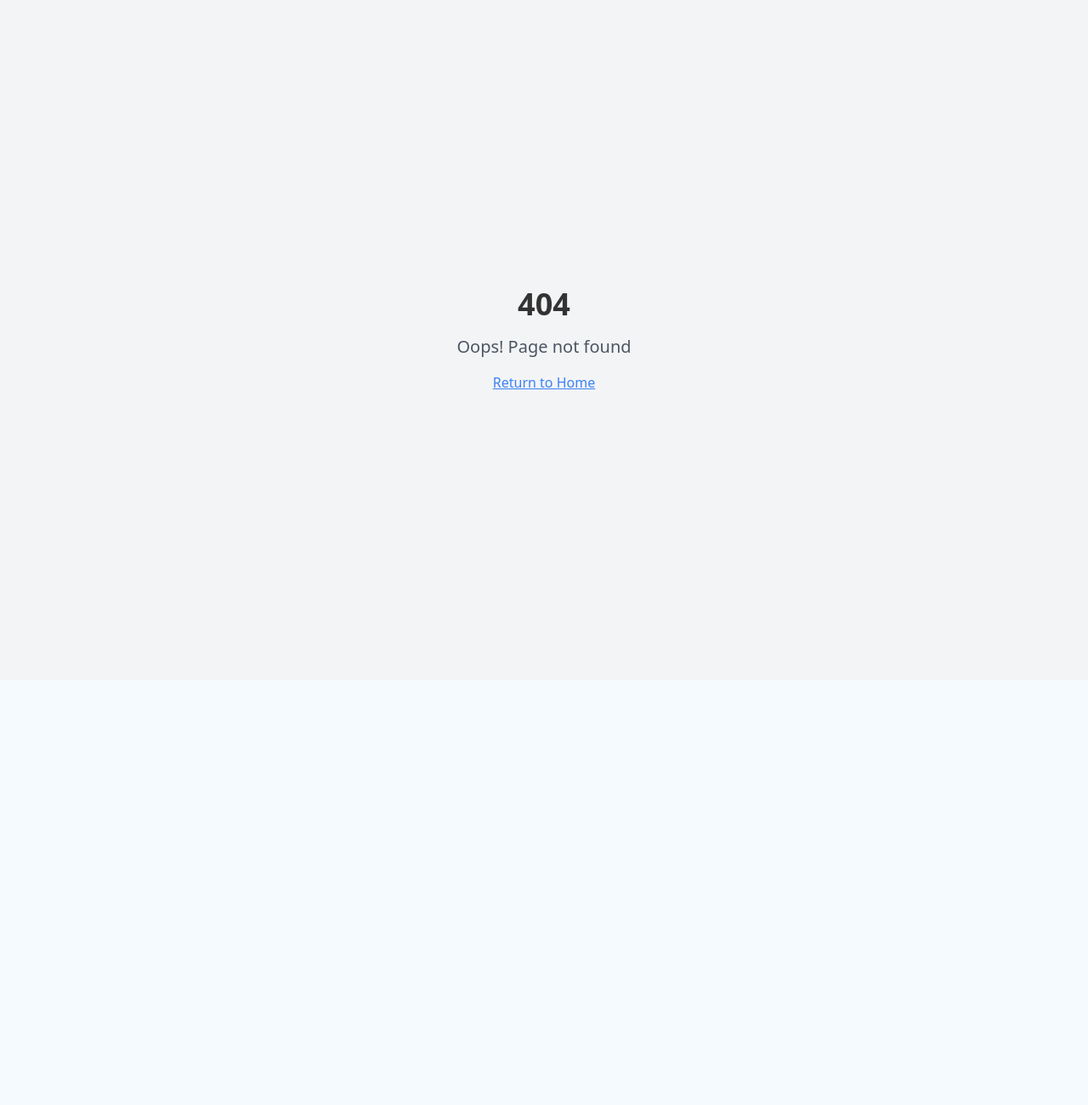
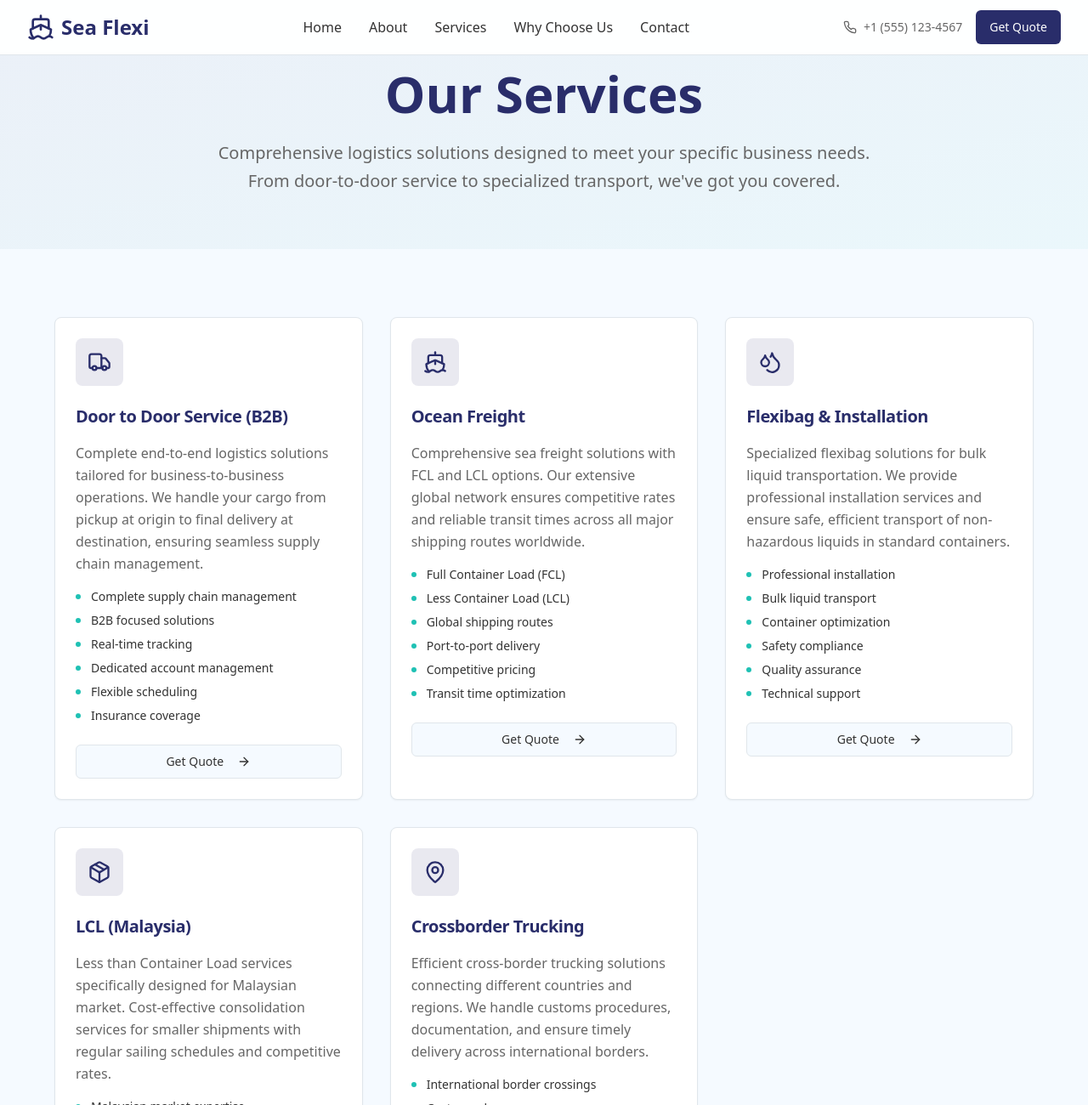
Before and after one commit to marcuskhor/sea-flexi-webfront, a React (Vite) app: page /services in a window 1280 px wide. Before the commit this address had no page. Shown: the top 1300 px of the page at 85% size. Before the commit the page ends 800 px from the top, so only its background shows below. Built offline with nearby package versions, Linux system fonts and the light colour scheme.

Commit message:
Add Services Page and Update Content
Update the services section with new content and create a dedicated services page. Link the new page in the navigation bar and footer.

```diff
--- a/src/App.tsx
+++ b/src/App.tsx
@@ -4,6 +4,7 @@ import { TooltipProvider } from "@/components/ui/tooltip";
 import { QueryClient, QueryClientProvider } from "@tanstack/react-query";
 import { BrowserRouter, Routes, Route } from "react-router-dom";
 import Index from "./pages/Index";
+import Services from "./pages/Services";
 import NotFound from "./pages/NotFound";
 
 const queryClient = new QueryClient();
@@ -16,6 +17,7 @@ const App = () => (
       <BrowserRouter>
         <Routes>
           <Route path="/" element={<Index />} />
+          <Route path="/services" element={<Services />} />
           {/* ADD ALL CUSTOM ROUTES ABOVE THE CATCH-ALL "*" ROUTE */}
           <Route path="*" element={<NotFound />} />
         </Routes>
--- a/src/components/Footer.tsx
+++ b/src/components/Footer.tsx
@@ -7,19 +7,18 @@ const Footer = () => {
     {
       title: "Services",
       links: [
-        { name: "Ocean Freight", href: "#services" },
-        { name: "Air Freight", href: "#services" },
-        { name: "Ground Transportation", href: "#services" },
-        { name: "Customs Clearance", href: "#services" },
-        { name: "Warehousing", href: "#services" },
-        { name: "Supply Chain Management", href: "#services" }
+        { name: "Door to Door Service (B2B)", href: "/services" },
+        { name: "Ocean Freight", href: "/services" },
+        { name: "Flexibag & Installation", href: "/services" },
+        { name: "LCL (Malaysia)", href: "/services" },
+        { name: "Crossborder Trucking", href: "/services" }
       ]
     },
     {
       title: "Company",
       links: [
-        { name: "About Us", href: "#about" },
-        { name: "Why Choose Us", href: "#why-choose-us" },
+        { name: "About Us", href: "/#about" },
+        { name: "Why Choose Us", href: "/#why-choose-us" },
         { name: "Careers", href: "#" },
         { name: "News & Updates", href: "#" },
         { name: "Case Studies", href: "#" },
@@ -29,7 +28,7 @@ const Footer = () => {
     {
       title: "Support",
       links: [
-        { name: "Contact Us", href: "#contact" },
+        { name: "Contact Us", href: "/#contact" },
         { name: "Track Shipment", href: "#" },
         { name: "Customer Portal", href: "#" },
         { name: "Documentation", href: "#" },
--- a/src/components/Header.tsx
+++ b/src/components/Header.tsx
@@ -6,11 +6,11 @@ const Header = () => {
   const [isMenuOpen, setIsMenuOpen] = useState(false);
 
   const navigationItems = [
-    { name: "Home", href: "#home" },
-    { name: "About", href: "#about" },
-    { name: "Services", href: "#services" },
-    { name: "Why Choose Us", href: "#why-choose-us" },
-    { name: "Contact", href: "#contact" },
+    { name: "Home", href: "/" },
+    { name: "About", href: "/#about" },
+    { name: "Services", href: "/services" },
+    { name: "Why Choose Us", href: "/#why-choose-us" },
+    { name: "Contact", href: "/#contact" },
   ];
 
   return (
--- a/src/components/ServicesSection.tsx
+++ b/src/components/ServicesSection.tsx
@@ -1,44 +1,38 @@
 import { Card, CardContent, CardHeader, CardTitle } from "@/components/ui/card";
 import { Button } from "@/components/ui/button";
-import { Ship, Plane, Truck, Package, FileCheck, Warehouse, ArrowRight } from "lucide-react";
+import { Ship, Truck, Package, ArrowRight } from "lucide-react";
 
 const ServicesSection = () => {
   const services = [
     {
+      icon: Truck,
+      title: "Door to Door Service (B2B)",
+      description: "Complete end-to-end logistics solutions tailored for business-to-business operations. We handle your cargo from pickup to final delivery.",
+      features: ["Complete supply chain management", "B2B focused solutions", "Real-time tracking", "Dedicated account management"]
+    },
+    {
       icon: Ship,
       title: "Ocean Freight",
-      description: "Comprehensive sea freight solutions with FCL and LCL options. Our extensive network ensures competitive rates and reliable transit times across all major shipping routes.",
-      features: ["Full Container Load (FCL)", "Less Container Load (LCL)", "Global routing options", "Port-to-port delivery"]
+      description: "Comprehensive sea freight solutions with FCL and LCL options. Our extensive global network ensures competitive rates and reliable transit times.",
+      features: ["Full Container Load (FCL)", "Less Container Load (LCL)", "Global shipping routes", "Port-to-port delivery"]
     },
     {
-      icon: Plane,
-      title: "Air Freight",
-      description: "Fast and reliable air cargo services for time-sensitive shipments. We offer door-to-door delivery with real-time tracking and express handling options.",
-      features: ["Express delivery", "Standard air freight", "Dangerous goods handling", "Temperature controlled"]
+      icon: Package,
+      title: "Flexibag & Installation",
+      description: "Specialized flexibag solutions for bulk liquid transportation with professional installation services for safe container transport.",
+      features: ["Professional installation", "Bulk liquid transport", "Container optimization", "Safety compliance"]
+    },
+    {
+      icon: Package,
+      title: "LCL (Malaysia)",
+      description: "Less than Container Load services specifically designed for Malaysian market with cost-effective consolidation and regular schedules.",
+      features: ["Malaysian market expertise", "Regular sailing schedules", "Cost-effective consolidation", "Local customs knowledge"]
     },
     {
       icon: Truck,
-      title: "Ground Transportation",
-      description: "Efficient trucking and inland transportation services connecting ports, airports, and final destinations with flexible scheduling and route optimization.",
-      features: ["Local delivery", "Long-haul trucking", "Cross-border transport", "Last-mile delivery"]
-    },
-    {
-      icon: FileCheck,
-      title: "Customs Clearance",
-      description: "Expert customs brokerage services to ensure smooth clearance of your goods. Our specialists handle documentation, compliance, and duty optimization.",
-      features: ["Import/export clearance", "Duty optimization", "Compliance management", "Documentation support"]
-    },
-    {
-      icon: Warehouse,
-      title: "Warehousing & Distribution",
-      description: "Secure storage and distribution facilities with inventory management, order fulfillment, and value-added services tailored to your needs.",
-      features: ["Inventory management", "Order fulfillment", "Pick & pack services", "Cross-docking"]
-    },
-    {
-      icon: Package,
-      title: "Supply Chain Management",
-      description: "End-to-end supply chain optimization with advanced analytics, demand forecasting, and integrated logistics solutions for maximum efficiency.",
-      features: ["Supply chain design", "Demand forecasting", "Vendor management", "Performance analytics"]
+      title: "Crossborder Trucking",
+      description: "Efficient cross-border trucking solutions connecting different countries with customs handling and timely delivery across borders.",
+      features: ["International border crossings", "Customs clearance", "Documentation handling", "Route optimization"]
     }
   ];
 
@@ -82,7 +76,7 @@ const ServicesSection = () => {
                     ))}
                   </ul>
                   <Button variant="outline" className="w-full group-hover:bg-accent group-hover:text-accent-foreground group-hover:border-accent transition-all duration-300">
-                    Learn More
+                    View Details
                     <ArrowRight className="ml-2 h-4 w-4" />
                   </Button>
                 </CardContent>
--- /dev/null
+++ b/src/pages/Services.tsx
@@ -0,0 +1,163 @@
+import { Card, CardContent, CardHeader, CardTitle } from "@/components/ui/card";
+import { Button } from "@/components/ui/button";
+import { Ship, Truck, Package, MapPin, Droplets, ArrowRight, Phone, Mail } from "lucide-react";
+import Header from "@/components/Header";
+import Footer from "@/components/Footer";
+
+const Services = () => {
+  const services = [
+    {
+      icon: Truck,
+      title: "Door to Door Service (B2B)",
+      description: "Complete end-to-end logistics solutions tailored for business-to-business operations. We handle your cargo from pickup at origin to final delivery at destination, ensuring seamless supply chain management.",
+      features: ["Complete supply chain management", "B2B focused solutions", "Real-time tracking", "Dedicated account management", "Flexible scheduling", "Insurance coverage"]
+    },
+    {
+      icon: Ship,
+      title: "Ocean Freight",
+      description: "Comprehensive sea freight solutions with FCL and LCL options. Our extensive global network ensures competitive rates and reliable transit times across all major shipping routes worldwide.",
+      features: ["Full Container Load (FCL)", "Less Container Load (LCL)", "Global shipping routes", "Port-to-port delivery", "Competitive pricing", "Transit time optimization"]
+    },
+    {
+      icon: Droplets,
+      title: "Flexibag & Installation",
+      description: "Specialized flexibag solutions for bulk liquid transportation. We provide professional installation services and ensure safe, efficient transport of non-hazardous liquids in standard containers.",
+      features: ["Professional installation", "Bulk liquid transport", "Container optimization", "Safety compliance", "Quality assurance", "Technical support"]
+    },
+    {
+      icon: Package,
+      title: "LCL (Malaysia)",
+      description: "Less than Container Load services specifically designed for Malaysian market. Cost-effective consolidation services for smaller shipments with regular sailing schedules and competitive rates.",
+      features: ["Malaysian market expertise", "Regular sailing schedules", "Cost-effective consolidation", "Local customs knowledge", "Door-to-door delivery", "Competitive rates"]
+    },
+    {
+      icon: MapPin,
+      title: "Crossborder Trucking",
+      description: "Efficient cross-border trucking solutions connecting different countries and regions. We handle customs procedures, documentation, and ensure timely delivery across international borders.",
+      features: ["International border crossings", "Customs clearance", "Documentation handling", "Multi-country permits", "Route optimization", "24/7 tracking"]
+    }
+  ];
+
+  return (
+    <div className="min-h-screen bg-background">
+      <Header />
+
+      {/* Hero Section */}
+      <section className="pt-20 pb-16 bg-gradient-to-br from-primary/5 to-accent/5">
+        <div className="container mx-auto px-4 sm:px-6 lg:px-8">
+          <div className="max-w-4xl mx-auto text-center">
+            <h1 className="text-4xl sm:text-5xl lg:text-6xl font-bold text-primary mb-6">
+              Our Services
+            </h1>
+            <p className="text-xl text-muted-foreground max-w-3xl mx-auto leading-relaxed">
+              Comprehensive logistics solutions designed to meet your specific business needs.
+              From door-to-door service to specialized transport, we've got you covered.
+            </p>
+          </div>
+        </div>
+      </section>
+
+      {/* Services Section */}
+      <section className="py-20">
+        <div className="container mx-auto px-4 sm:px-6 lg:px-8">
+          <div className="max-w-6xl mx-auto">
+            {/* Services Grid */}
+            <div className="grid md:grid-cols-2 lg:grid-cols-3 gap-8 mb-16">
+              {services.map((service, index) => (
+                <Card key={index} className="group hover:shadow-xl transition-all duration-300 hover:-translate-y-1 border-border">
+                  <CardHeader className="pb-4">
+                    <div className="w-14 h-14 bg-primary/10 rounded-lg flex items-center justify-center mb-4 group-hover:bg-accent/20 transition-colors duration-300">
+                      <service.icon className="h-7 w-7 text-primary group-hover:text-accent transition-colors duration-300" />
+                    </div>
+                    <CardTitle className="text-xl text-primary group-hover:text-accent transition-colors duration-300">
+                      {service.title}
+                    </CardTitle>
+                  </CardHeader>
+                  <CardContent>
+                    <p className="text-muted-foreground mb-4 leading-relaxed">
+                      {service.description}
+                    </p>
+                    <ul className="space-y-2 mb-6">
+                      {service.features.map((feature, featureIndex) => (
+                        <li key={featureIndex} className="flex items-center text-sm text-foreground">
+                          <div className="w-1.5 h-1.5 bg-accent rounded-full mr-3"></div>
+                          {feature}
+                        </li>
+                      ))}
+                    </ul>
+                    <Button variant="outline" className="w-full group-hover:bg-accent group-hover:text-accent-foreground group-hover:border-accent transition-all duration-300">
+                      Get Quote
+                      <ArrowRight className="ml-2 h-4 w-4" />
+                    </Button>
+                  </CardContent>
+                </Card>
+              ))}
+            </div>
+
+            {/* Why Choose Our Services */}
+            <div className="bg-muted/50 rounded-2xl p-8 md:p-12 mb-16">
+              <h2 className="text-3xl font-bold text-primary mb-8 text-center">
+                Why Choose Sea Flexi Services?
+              </h2>
+              <div className="grid md:grid-cols-2 lg:grid-cols-4 gap-6">
+                <div className="text-center">
+                  <div className="w-12 h-12 bg-primary/10 rounded-lg flex items-center justify-center mx-auto mb-4">
+                    <Ship className="h-6 w-6 text-primary" />
+                  </div>
+                  <h3 className="font-semibold text-primary mb-2">Global Network</h3>
+                  <p className="text-sm text-muted-foreground">Extensive worldwide connections for seamless logistics</p>
+                </div>
+                <div className="text-center">
+                  <div className="w-12 h-12 bg-primary/10 rounded-lg flex items-center justify-center mx-auto mb-4">
+                    <Package className="h-6 w-6 text-primary" />
+                  </div>
+                  <h3 className="font-semibold text-primary mb-2">Specialized Solutions</h3>
+                  <p className="text-sm text-muted-foreground">Tailored services for unique business requirements</p>
+                </div>
+                <div className="text-center">
+                  <div className="w-12 h-12 bg-primary/10 rounded-lg flex items-center justify-center mx-auto mb-4">
+                    <Truck className="h-6 w-6 text-primary" />
+                  </div>
+                  <h3 className="font-semibold text-primary mb-2">Reliable Delivery</h3>
+                  <p className="text-sm text-muted-foreground">On-time delivery with real-time tracking</p>
+                </div>
+                <div className="text-center">
+                  <div className="w-12 h-12 bg-primary/10 rounded-lg flex items-center justify-center mx-auto mb-4">
+                    <Phone className="h-6 w-6 text-primary" />
+                  </div>
+                  <h3 className="font-semibold text-primary mb-2">24/7 Support</h3>
+                  <p className="text-sm text-muted-foreground">Round-the-clock customer service and assistance</p>
+                </div>
+              </div>
+            </div>
+
+            {/* CTA Section */}
+            <div className="text-center bg-gradient-to-r from-primary to-accent rounded-2xl p-8 md:p-12 text-white">
+              <h3 className="text-3xl font-bold mb-4">
+                Ready to Optimize Your Logistics?
+              </h3>
+              <p className="text-lg text-white/90 mb-8 max-w-2xl mx-auto">
+                Let our experts help you choose the right combination of services
+                to streamline your supply chain and reduce costs.
+              </p>
+              <div className="flex flex-col sm:flex-row gap-4 justify-center">
+                <Button size="lg" variant="secondary" className="bg-white text-primary hover:bg-white/90">
+                  <Phone className="mr-2 h-4 w-4" />
+                  Call Now: +1 (555) 123-4567
+                </Button>
+                <Button size="lg" variant="outline" className="border-white text-white hover:bg-white hover:text-primary">
+                  <Mail className="mr-2 h-4 w-4" />
+                  Email Us
+                </Button>
+              </div>
+            </div>
+          </div>
+        </div>
+      </section>
+
+      <Footer />
+    </div>
+  );
+};
+
+export default Services;
```
